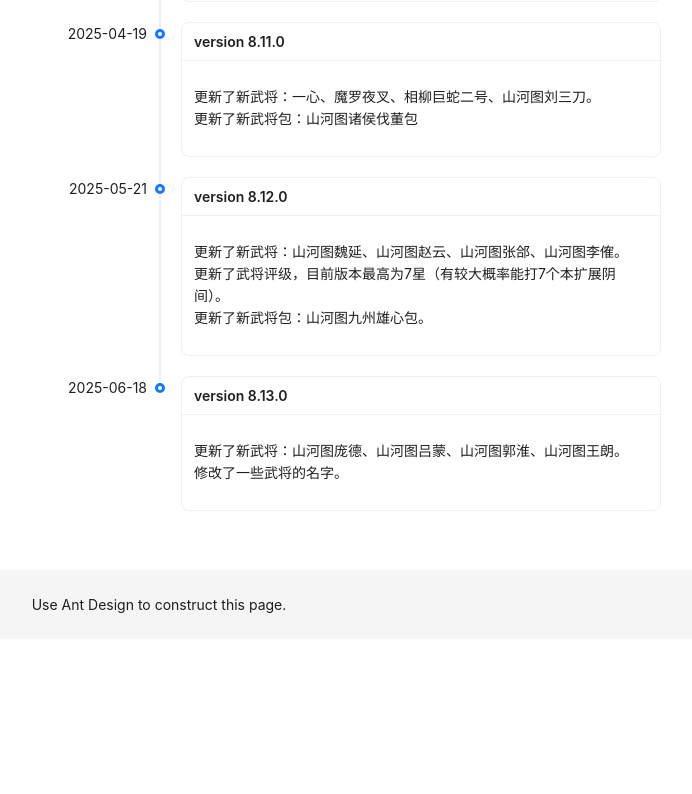
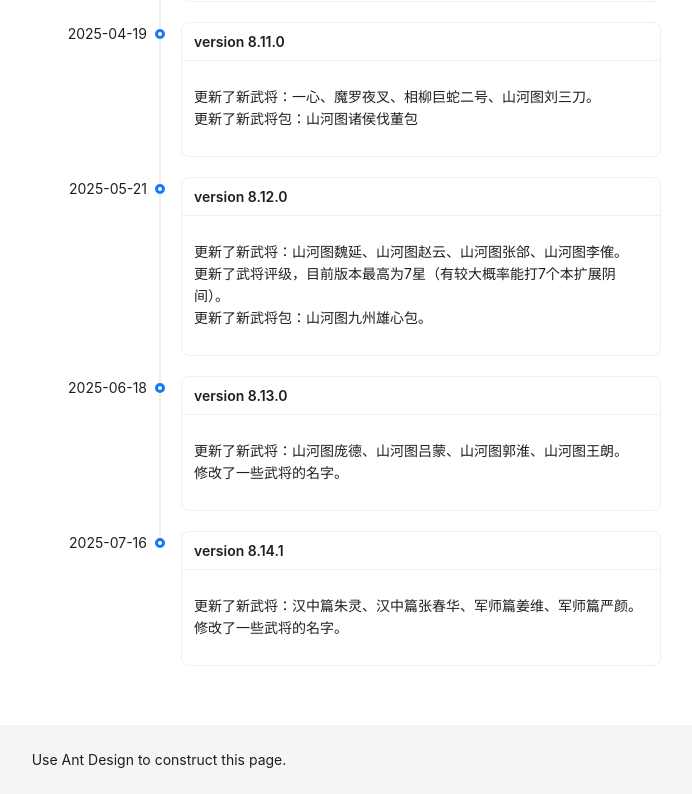
Before and after one commit to S-N-O-R-L-A-X/noname-extension, a React (Vite) app in the folder noname/: page /#/log in a window 1280 px wide. Shown: the part 4425-5219 px from the top of the page, without its empty margins (481-1173 px from the left). Before the commit the page ends 5064 px from the top, so only its background shows below. Built offline with nearby package versions, Linux system fonts and the light colour scheme.

Commit message:
feat: bump to 8.14.1

```diff
--- a/noname/src/Views/Home/Home.tsx
+++ b/noname/src/Views/Home/Home.tsx
@@ -1,7 +1,7 @@
 export default function Home() {
   return (
     <div>
-      <a href="https://github.com/S-N-O-R-L-A-X/noname-extension/releases/download/%E5%A4%A7%E6%88%98%E4%B8%83%E9%98%B48.13.0/8.13.0.zip">点击下载最新版本</a>
+      <a href="https://github.com/S-N-O-R-L-A-X/noname-extension/releases/download/%E5%A4%A7%E6%88%98%E4%B8%83%E9%98%B48.14.1/8.14.1.zip">点击下载最新版本</a>
       <br />
       <span>
         可以通过下方链接加QQ群：
--- a/noname/src/Views/UpdateLog/update.json
+++ b/noname/src/Views/UpdateLog/update.json
@@ -233,6 +233,14 @@
         "更新了新武将：山河图庞德、山河图吕蒙、山河图郭淮、山河图王朗。",
         "修改了一些武将的名字。"
       ]
+    },
+    {
+      "time": "2025-07-16",
+      "version": "8.14.1",
+      "content": [
+        "更新了新武将：汉中篇朱灵、汉中篇张春华、军师篇姜维、军师篇严颜。",
+        "修改了一些武将的名字。"
+      ]
     }
   ]
 }
```
